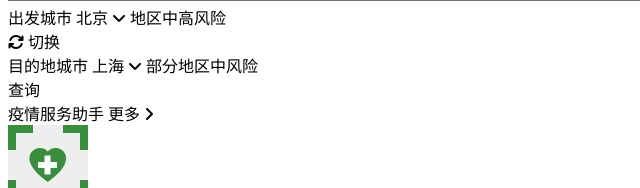
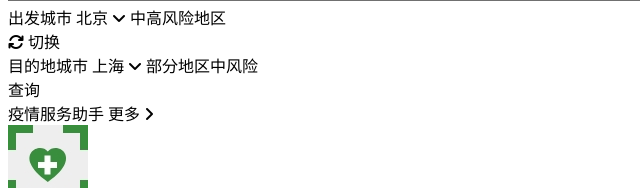
Before and after one commit to Yqccccc/yqccccc.github.com, a plain HTML site: page index.html in a window 1280 px wide. Shown: the part 807-995 px from the top of the page, 0-640 px from the left. Drawn offline with nearby package versions, Linux system fonts and the light colour scheme.

Commit message:
Update index.html

```diff
--- a/index.html
+++ b/index.html
@@ -22,7 +22,7 @@
                             <span>出发城市</span>
                             <span>北京</span>
                             <i class="fa-solid fa-angle-down"></i>
-                            <span>地区中高风险</span>
+                            <span>中高风险地区</span>
                         </li>
                         <li>
                             <i class="fa-solid fa-arrows-rotate"></i>
```
